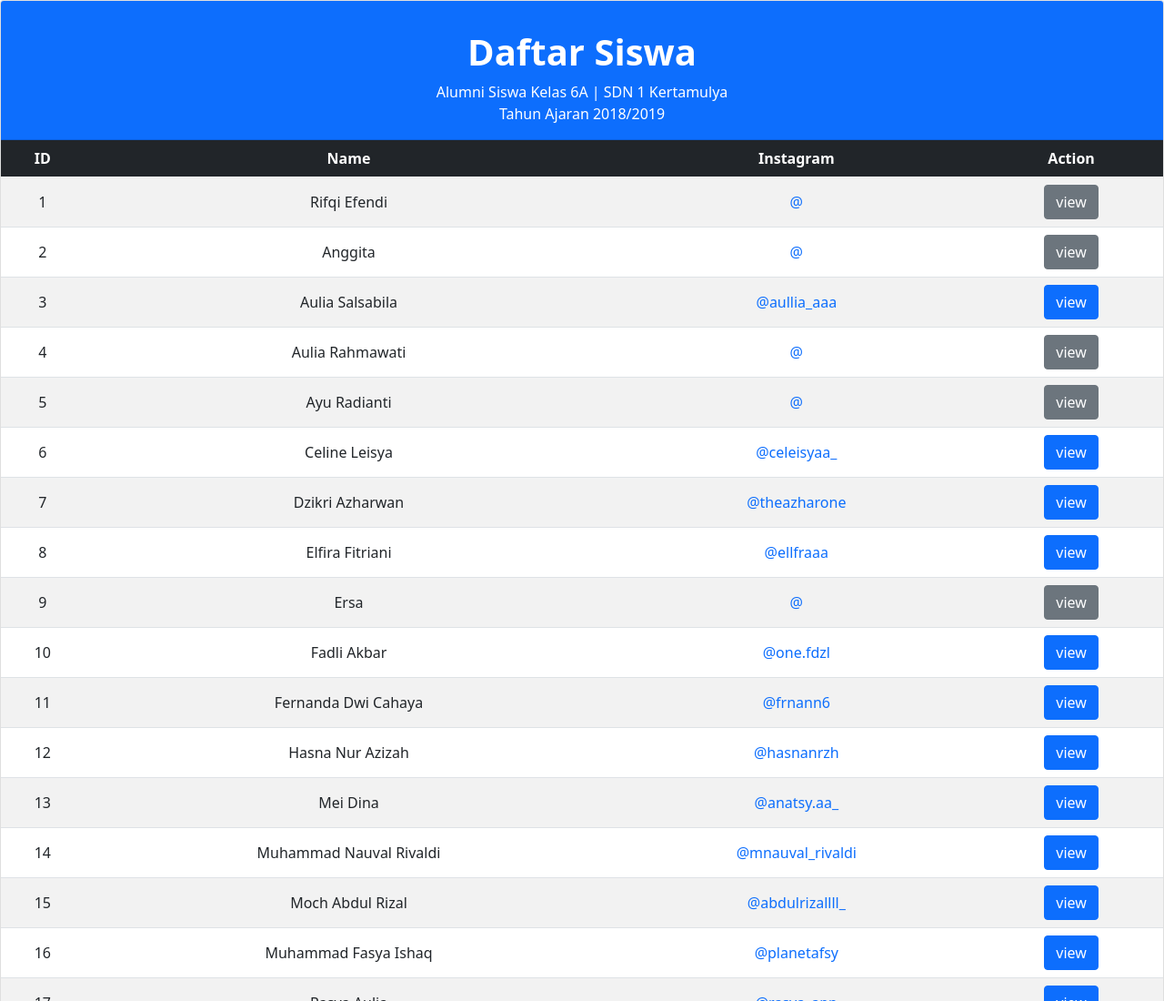
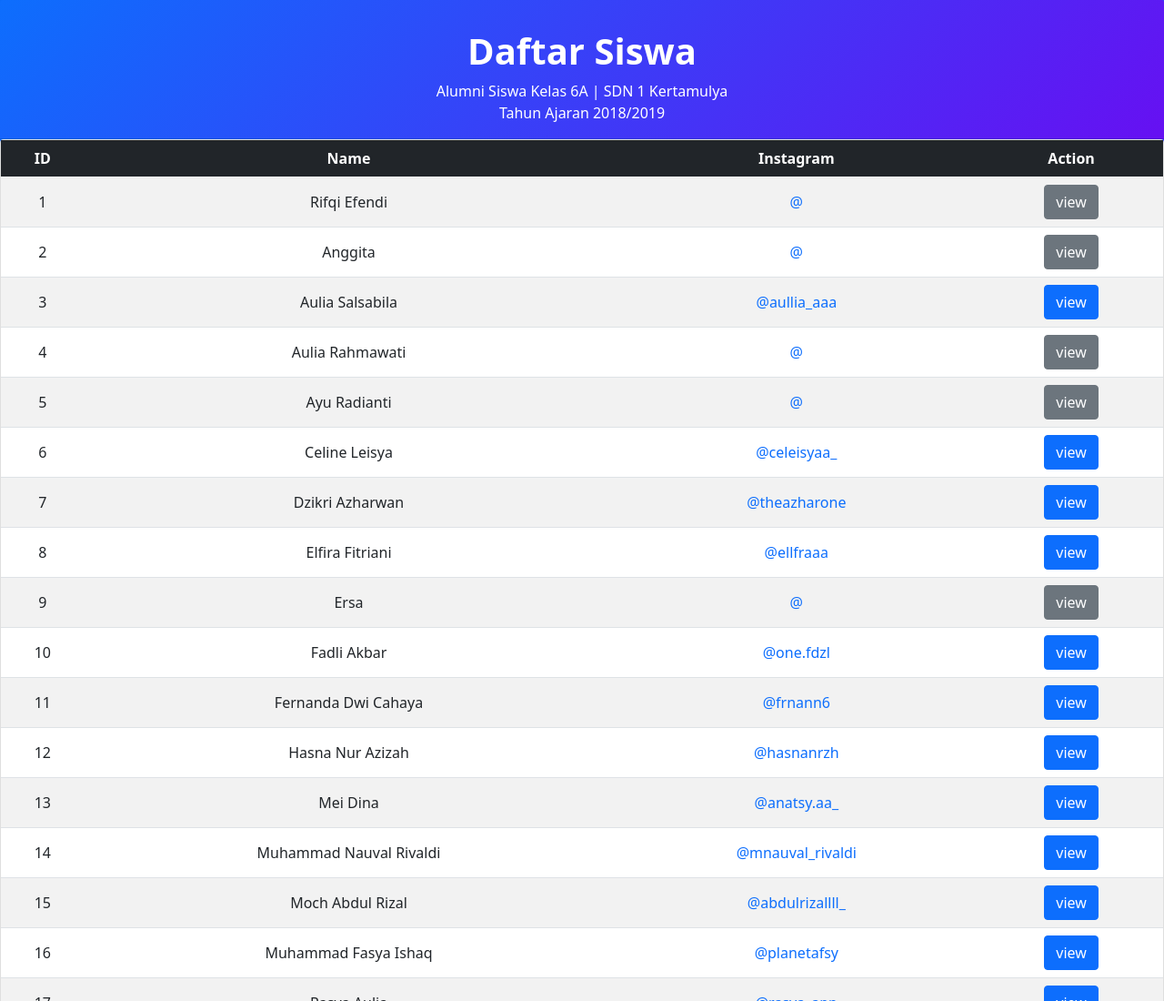
Before and after one commit to frnann6/alumni-6a, a plain HTML site: page siswa.html in a window 1280 px wide. Shown: the top 1100 px of the page at 91% size. Drawn offline with nearby package versions, Linux system fonts and the light colour scheme.

Commit message:
improve Daftar Siswa

```diff
--- /dev/null
+++ b/css/index.css
@@ -0,0 +1,43 @@
+.bg1 {
+            background: linear-gradient(135deg, #0d6efd, #6610f2);
+        }
+
+        .card {
+            border-radius: 15px;
+            transition: all 0.3s ease;
+            box-shadow: 0 0 15px rgba(0, 0, 0, 0.1);
+            opacity: 0;
+            transform: translateY(30px);
+            animation: fadeInUp 1.3s ease forwards;
+        }
+
+        @keyframes fadeInUp {
+            to {
+                opacity: 1;
+                transform: translateY(0);
+            }
+        }
+
+        .card:hover {
+            transform: translateY(-10px);
+            /* naik 10px */
+            box-shadow: 0 15px 25px rgba(0, 0, 0, 0.2);
+        }
+
+        .btn {
+            transition: all 0.3s ease;
+        }
+
+        .btn:hover {
+            transform: scale(1.03);
+        }
+
+        .ig {
+            font-weight: bold;
+            position: relative;
+            top: 40px;
+        }
+
+        .ig a {
+            text-decoration: none;
+        }
--- /dev/null
+++ b/css/siswa.css
@@ -0,0 +1,23 @@
+    body{
+    background: linear-gradient(135deg, #0d6efd, #6610f2);
+  }
+
+    .card-header{
+    background: linear-gradient(135deg, #0d6efd, #6610f2);
+   }
+
+   .tb {
+            border-radius: 15px;
+            transition: all 0.3s ease;
+            box-shadow: 0 0 15px rgba(0, 0, 0, 0.1);
+            opacity: 0;
+            transform: translateY(30px);
+            animation: fadeInUp 1.0s ease forwards;
+        }
+
+        @keyframes fadeInUp {
+            to {
+                opacity: 1;
+                transform: translateY(0);
+            }
+        }
--- a/siswa.html
+++ b/siswa.html
@@ -12,17 +12,18 @@
         integrity="sha384-FKyoEForCGlyvwx9Hj09JcYn3nv7wiPVlz7YYwJrWVcXK/BmnVDxM+D2scQbITxI"
         crossorigin="anonymous"></script>
     <script defer src="https://cdn.jsdelivr.net/npm/alpinejs@3.x.x/dist/cdn.min.js"></script>
+    <link rel="stylesheet" href="css/siswa.css">
 </head>
 
 <body>
-    <main x-data="start()" class="d-flex justify-content-center">
-        <div class="card shadow-lg w-100 w-md-75">
-            <div class="card-header text-center bg-primary text-white p-3">
+    <main x-data="start()" class="tb d-flex justify-content-center">
+        <div class="shadow-lg w-100 w-md-75">
+            <div class="card-header text-center text-white p-3">
                 <h1 class="mt-3 fw-bold">Daftar Siswa</h1>
                 <p class="mb-0">Alumni Siswa Kelas 6A | SDN 1 Kertamulya</p>
                 <div>Tahun Ajaran 2018/2019</div>
             </div>
-            <div class="">
+            <div class="card">
                 <table class="table table-striped table-hover align-middle">
                     <thead class="table-dark text-center">
                         <tr>
```
Also changed, not shown: index.html (+1 -45 lines).
